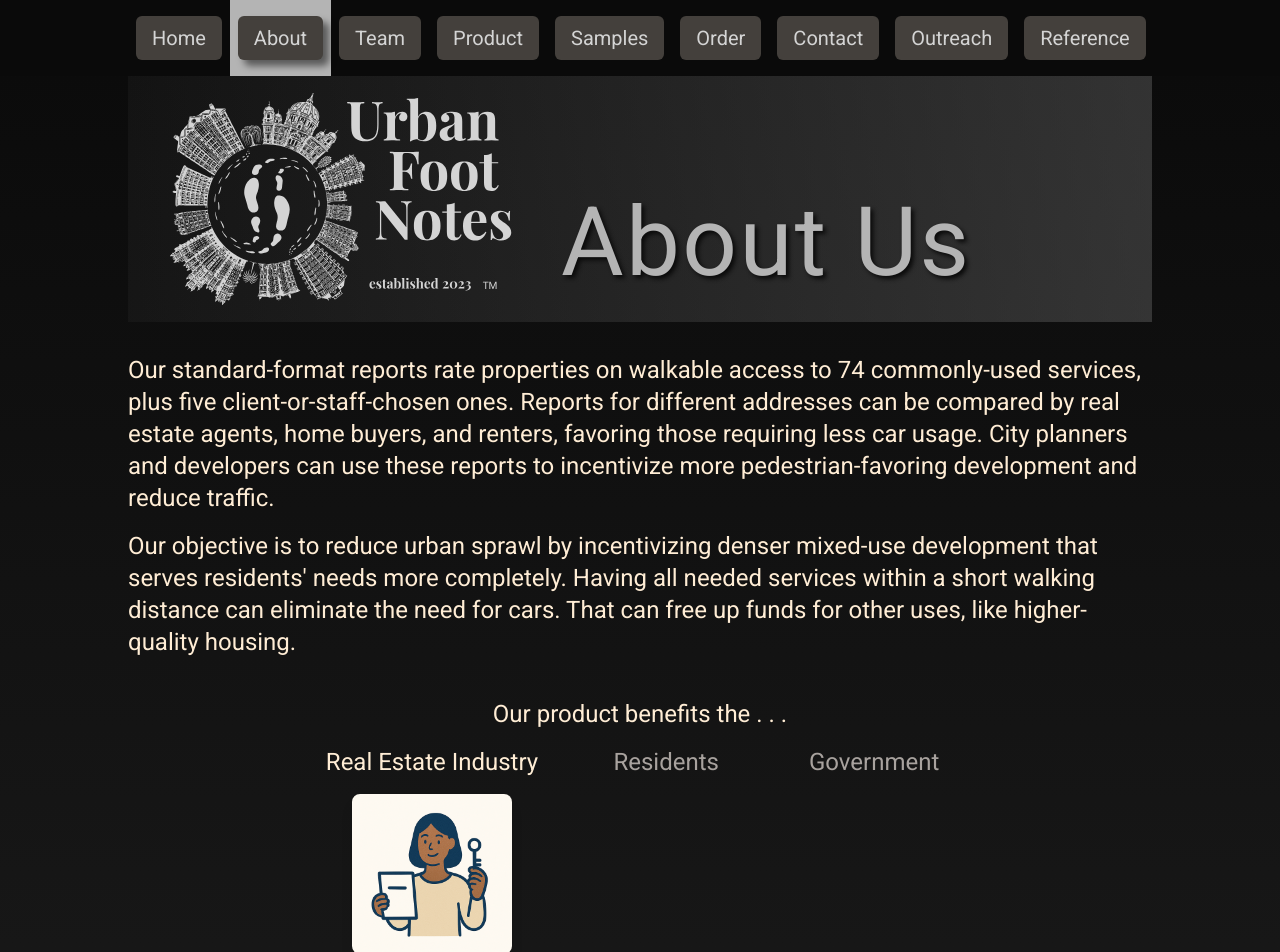
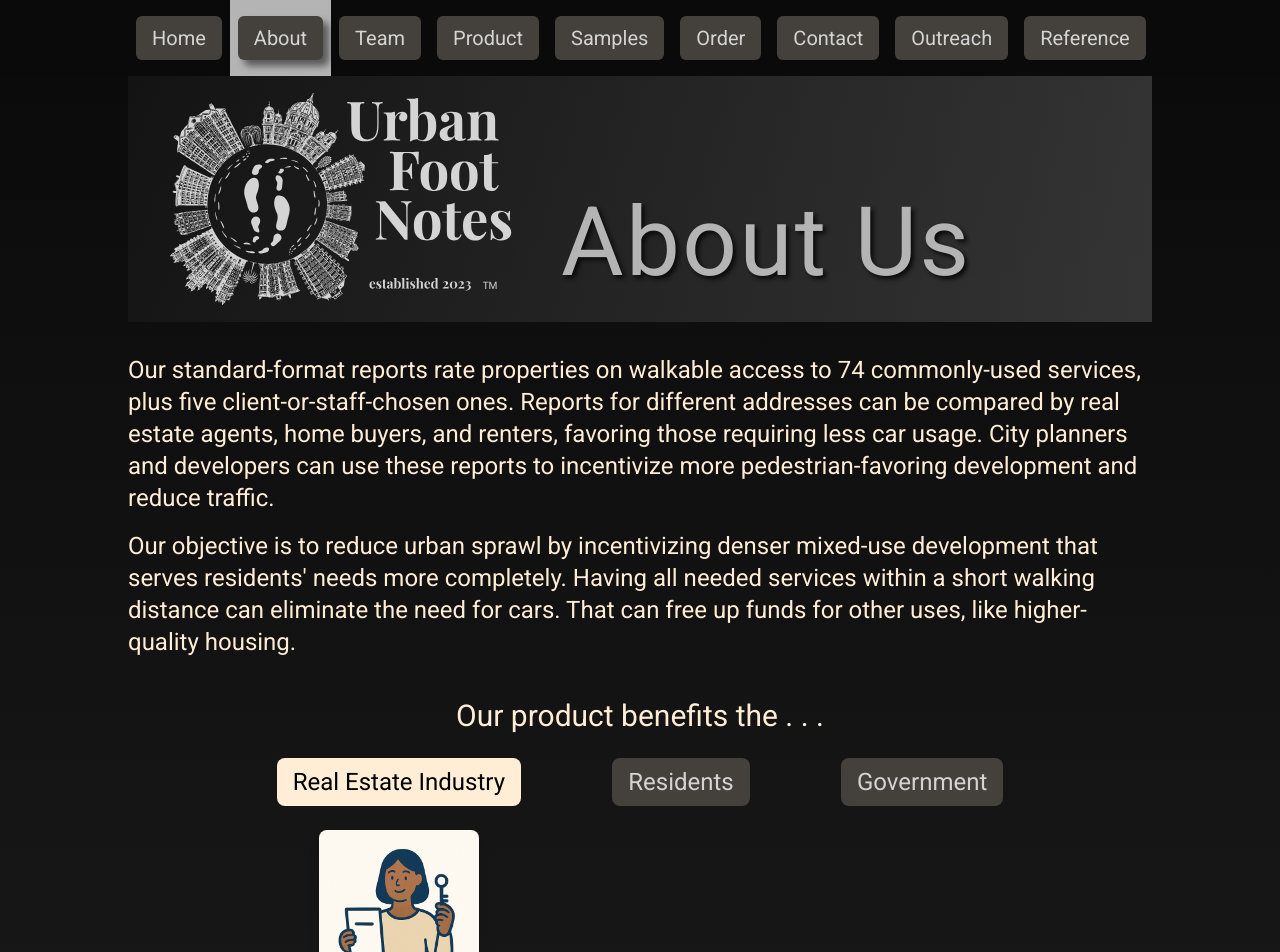
Before and after one commit to Richard-Burd/urban-footnotes-landing, a Next.js app: page /about in a window 1280 px wide. Shown: the top 952 px of the page. Built offline with nearby package versions, Linux system fonts and the light colour scheme; a web font is replaced by a local one.

Commit message:
updates to about page etc.

```diff
--- a/pages/about.js
+++ b/pages/about.js
@@ -76,25 +76,25 @@ export default function About() {
 
         {/* Benefits Section */}
         <div>
-          <p className="pb-4 text-2xl font-medium text-center">
+          <p className="pb-6 text-3xl font-medium text-center">
             Our product benefits the . . .
           </p>
-          <div className="flex justify-center space-x-12 mb-6">
+          {/* Tabs with fixed image space to prevent shifting */}
+        <div className="mb-8">
+          <div className="flex justify-center space-x-20 mx-auto px-4 md:px-0">
             {tabs.map(({ id, label }) => (
               <div key={id} className="flex flex-col items-center">
                 <button
                   onClick={() => setActiveTab(id)}
-                  className={`pb-2 text-lg md:text-2xl font-medium transition
-                    ${
-                      activeTab === id
-                        ? 'text-orange-100'
-                        : 'hover:text-orange-100 text-stone-400'
-                    }
-                  `}
+                  className={`px-4 py-2 rounded-lg text-lg md:text-2xl font-medium transition ${
+                    activeTab === id
+                      ? 'bg-orange-100 text-black'
+                      : 'bg-stone-700 text-stone-300 hover:bg-stone-600'
+                  }`}
                 >
                   {label}
                 </button>
-                <div className="mt-2 w-40 h-40 flex items-center justify-center">
+                <div className="mt-6 w-40 h-40 flex items-center justify-center">
                   {activeTab === id ? (
                     <img
                       src={`/images/${imageMap[id]}`}
@@ -108,6 +108,8 @@ export default function About() {
               </div>
             ))}
           </div>
+        </div>
+
           <ul className="list-disc list-inside space-y-2">
             {sections[activeTab].map((item, idx) => (
               <li key={idx}>{item}</li>
--- a/pages/team.js
+++ b/pages/team.js
@@ -44,10 +44,10 @@ const teamMembers = [
   },
   {
     id: "jye",
-    name: "Jye",
-    role: "Graphic Designer, Writer, Creative Consultant",
+    name: "Jye Harrison",
+    role: "Illustrator, Graphic Designer, Writer, Creative Consultant",
     description:
-      "Graphic Designer, User Experience & Interface (UX/UI), Writer & Content Creator",
+      "Creates illustrations for reports, User Experience & Interface (UX/UI), Writer & Content Creator",
     socialLinks: [
       { icon: "home", link: "https://jyeartstudio.com/" },
       { icon: "email", link: "mailto:jye@urbanfootnotes.com" },
```
